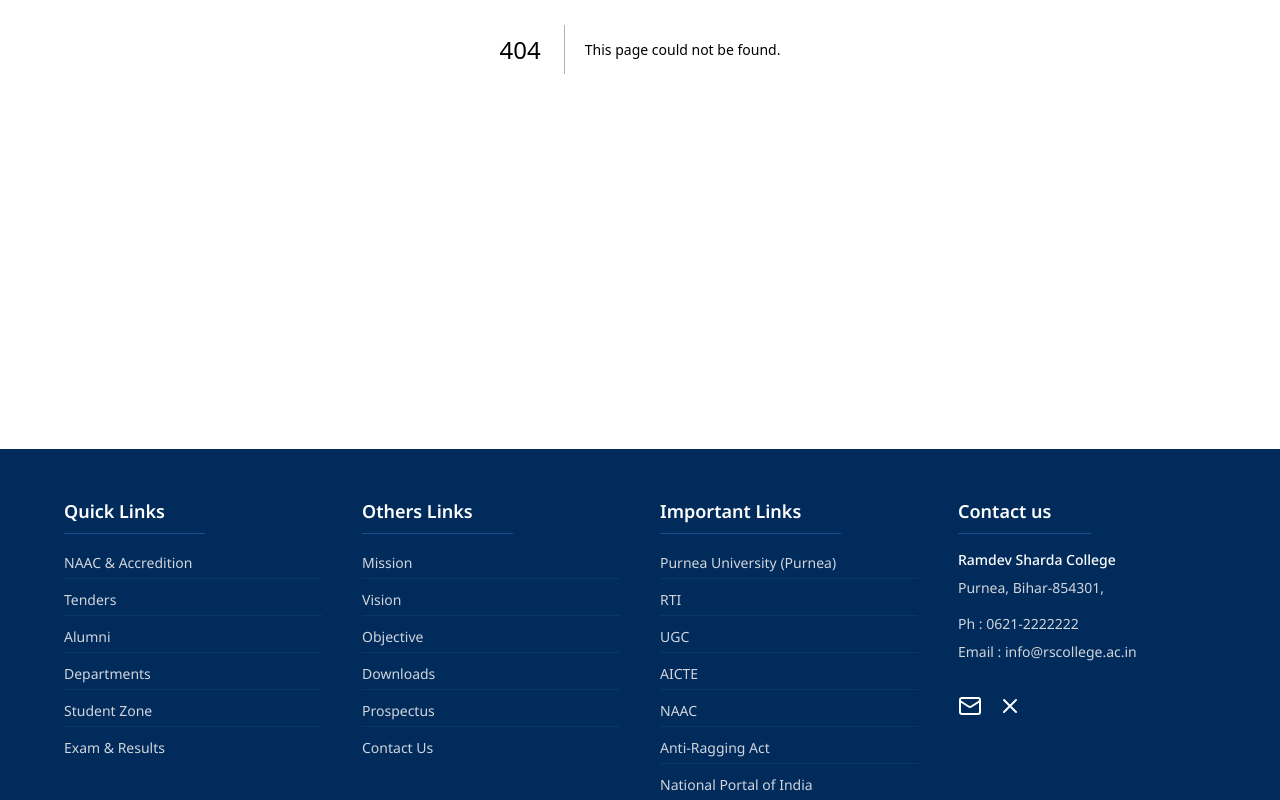
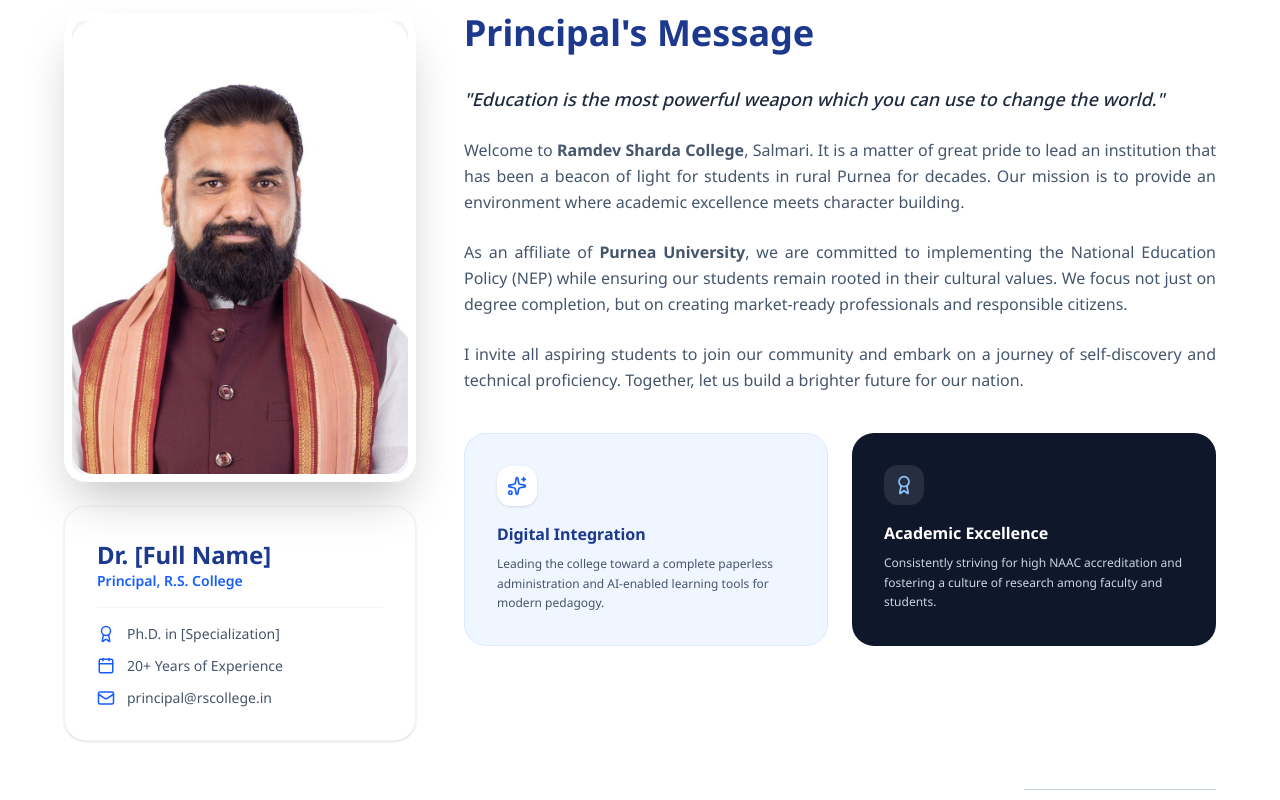
Before and after one commit to dshamshee/R.S-College, a Next.js app: page /about/principal in a window 1280 px wide. Before the commit this address had no page. Shown: the part 500-1300 px from the top of the page. Built offline with nearby package versions, Linux system fonts and the light colour scheme; a web font is replaced by a local one.

Commit message:
add our principal route

```diff
--- /dev/null
+++ b/app/about/principal/page.tsx
@@ -0,0 +1,123 @@
+import { CustomLayout } from "@/components/customeLayout";
+import {
+  Quote,
+  Award,
+  GraduationCap,
+  Mail,
+  Calendar,
+  Sparkles
+} from "lucide-react";
+import Image from "next/image";
+
+export default function Principal() {
+  return (
+    <CustomLayout>
+      <div className="max-w-7xl mx-auto py-16 px-6 md:px-16">
+
+        <div className="grid grid-cols-1 lg:grid-cols-12 gap-12">
+
+          {/* Left: Profile Image & Quick Info */}
+          <div className="lg:col-span-4 space-y-6">
+            <div className="relative group">
+              <div className="aspect-[3/4] bg-slate-200 rounded-3xl overflow-hidden shadow-2xl border-8 border-white relative z-10">
+                {/* Replace with actual principal image */}
+                <div className="w-full h-full flex items-center justify-center bg-slate-100 text-slate-400">
+                  {/* <GraduationCap size={80} /> */}
+                  <Image src="/images/samrat-chaudhary.jpeg" alt="Principal" width={300} height={300} className="w-full h-full object-cover rounded-3xl" />
+                </div>
+              </div>
+              {/* Decorative background element */}
+              <div className="absolute -bottom-4 -right-4 w-full h-full bg-blue-900 rounded-3xl -z-10 group-hover:translate-x-2 group-hover:translate-y-2 transition-transform" />
+            </div>
+
+            <div className="bg-white border border-slate-100 p-8 rounded-3xl shadow-sm space-y-4">
+              <div>
+                <h2 className="text-2xl font-bold text-blue-900">Dr. [Full Name]</h2>
+                <p className="text-blue-600 font-semibold text-sm">Principal, R.S. College</p>
+              </div>
+
+              <div className="space-y-3 pt-4 border-t border-slate-100">
+                <div className="flex items-center gap-3 text-sm text-slate-600">
+                  <Award size={18} className="text-blue-600" />
+                  <span>Ph.D. in [Specialization]</span>
+                </div>
+                <div className="flex items-center gap-3 text-sm text-slate-600">
+                  <Calendar size={18} className="text-blue-600" />
+                  <span>20+ Years of Experience</span>
+                </div>
+                <div className="flex items-center gap-3 text-sm text-slate-600">
+                  <Mail size={18} className="text-blue-600" />
+                  <span>principal@rscollege.in</span>
+                </div>
+              </div>
+            </div>
+          </div>
+
+          {/* Right: Message & Vision */}
+          <div className="lg:col-span-8 space-y-10">
+            <section className="relative">
+              <Quote className="absolute -top-6 -left-6 text-blue-100 h-20 w-20 -z-10" />
+              <h1 className="text-4xl font-bold text-blue-900 mb-8">Principal&apos;s Message</h1>
+
+              <div className="prose prose-slate max-w-none space-y-6 text-slate-600 leading-relaxed text-justify">
+                <p className="text-lg font-medium text-slate-800 italic">
+                  &quot;Education is the most powerful weapon which you can use to change the world.&quot;
+                </p>
+                <p>
+                  Welcome to <strong>Ramdev Sharda College</strong>, Salmari. It is a matter of great pride
+                  to lead an institution that has been a beacon of light for students in rural Purnea
+                  for decades. Our mission is to provide an environment where academic excellence
+                  meets character building.
+                </p>
+                <p>
+                  As an affiliate of <strong>Purnea University</strong>, we are committed to implementing
+                  the National Education Policy (NEP) while ensuring our students remain rooted in
+                  their cultural values. We focus not just on degree completion, but on creating
+                  market-ready professionals and responsible citizens.
+                </p>
+                <p>
+                  I invite all aspiring students to join our community and embark on a journey of
+                  self-discovery and technical proficiency. Together, let us build a brighter
+                  future for our nation.
+                </p>
+              </div>
+            </section>
+
+            {/* Strategic Vision Grid */}
+            <div className="grid grid-cols-1 md:grid-cols-2 gap-6">
+              <div className="p-8 bg-blue-50 rounded-3xl border border-blue-100">
+                <div className="w-10 h-10 bg-white rounded-xl flex items-center justify-center mb-4 shadow-sm text-blue-600">
+                  <Sparkles size={20} />
+                </div>
+                <h3 className="font-bold text-blue-900 mb-2">Digital Integration</h3>
+                <p className="text-xs text-slate-600 leading-relaxed">
+                  Leading the college toward a complete paperless administration and AI-enabled
+                  learning tools for modern pedagogy.
+                </p>
+              </div>
+
+              <div className="p-8 bg-slate-900 text-white rounded-3xl">
+                <div className="w-10 h-10 bg-white/10 rounded-xl flex items-center justify-center mb-4 text-blue-300">
+                  <Award size={20} />
+                </div>
+                <h3 className="font-bold mb-2">Academic Excellence</h3>
+                <p className="text-xs text-slate-300 leading-relaxed">
+                  Consistently striving for high NAAC accreditation and fostering a
+                  culture of research among faculty and students.
+                </p>
+              </div>
+            </div>
+
+            {/* Signature Section */}
+            <div className="pt-10 flex flex-col items-end">
+              <div className="w-48 h-16 border-b border-slate-300 mb-2" />
+              <p className="font-bold text-blue-900">Dr. [Full Name]</p>
+              <p className="text-sm text-slate-500 italic">Principal, R.S. College</p>
+            </div>
+          </div>
+
+        </div>
+      </div>
+    </CustomLayout>
+  );
+}
--- a/components/importantLinks.tsx
+++ b/components/importantLinks.tsx
@@ -20,7 +20,7 @@
               <div className="flex items-center justify-center gap-8 mb-12">
                   <hr className="hidden md:block w-24 border-t-2 border-blue-900" />
                   <h1 className="text-2xl text-blue-900 font-bold whitespace-nowrap">
-                      Important Links
+                      Important Things
                   </h1>
                   <hr className="hidden md:block w-24 border-t-2 border-blue-900" />
               </div>
--- a/components/mentors.tsx
+++ b/components/mentors.tsx
@@ -28,7 +28,13 @@
 
     return(
         <div className="MentorsContainer mt-10 flex flex-col items-center justify-center bg-gray-400/20 p-5">
-            <h1 className="text-center text-2xl font-bold mb-4">Our Mentors</h1>
+            <div className="flex items-center justify-center gap-8 mb-12">
+                  <hr className="hidden md:block w-24 border-t-2 border-blue-900" />
+                  <h1 className="text-2xl text-blue-900 font-bold whitespace-nowrap">
+                      Our Mentors
+                  </h1>
+                  <hr className="hidden md:block w-24 border-t-2 border-blue-900" />
+              </div>
 
             <div className="mentorsGrid grid grid-cols-2 sm:grid-cols-2 md:grid-cols-4 lg:grid-cols-4 gap-4">
                 {
```
